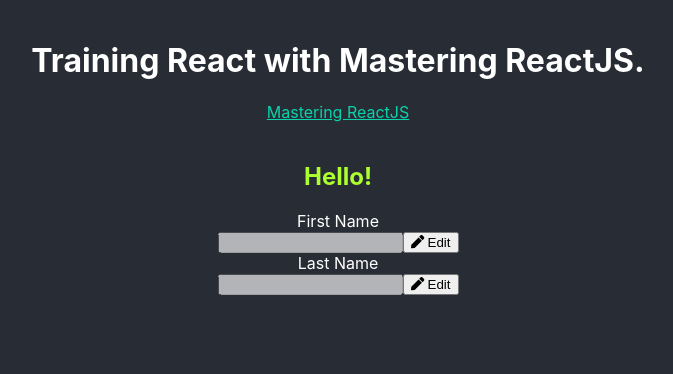
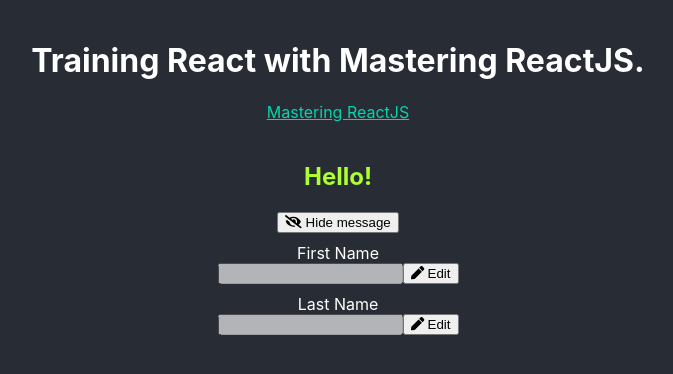
Before and after one commit to dandgerson/masterting-react, a React (Create React App) app: page / in a window 1280 px wide. Shown: the top 374 px of the page, without its empty margins (302-975 px from the left). Built offline with nearby package versions, Linux system fonts and the light colour scheme.

Commit message:
lifecycle hook usage

```diff
--- a/src/App.scss
+++ b/src/App.scss
@@ -41,3 +41,37 @@ $accent-color: #09d3ac;
 .App-logo {
   height: 40vmin;
 }
+
+.HelloReact {
+  display: flex;
+  flex-flow: column nowrap;
+  width: 100%;
+  height: 100%;
+  & > * {
+    margin-bottom: 10px;
+  }
+  & :last-child {
+    margin-bottom: 0;
+  }
+  &--messageContainer {
+    display: flex;
+    flex-flow: column nowrap;
+    align-items: center;
+  }
+  &--messageWrapper {
+    height: 70px;
+  }
+}
+
+
+.TextBox {
+  display: flex;
+  flex-flow: column nowrap;
+  justify-content: center;
+  align-items: center;
+  &--formWrapper {
+    display: flex;
+    flex-flow: row nowrap;
+    justify-content: center;
+  }
+}
--- a/src/components/Button.js
+++ b/src/components/Button.js
@@ -3,7 +3,8 @@ import React from 'react'
 const Button = ({ onClick, ...props }) =>  (
   <button
     type='button'
-    onClick={onClick}>
+    onClick={onClick}
+    className='message-toggle-button'>
     {props.children}
   </button>
 )
--- a/src/components/HelloMessage.js
+++ b/src/components/HelloMessage.js
@@ -1,11 +1,32 @@
-import React from 'react'
+import React, { useEffect } from 'react'
 import PropTypes from 'prop-types'
 
-const HelloMessage = ({ message }) => (
-  <h2 style={{color: 'greenyellow'}}>
-    {message}
-  </h2>
-)
+const HelloMessage = ({ message }) => {
+  useEffect(() => {
+    console.log('hooked ComponentDidMount')
+    return () => {
+      console.log('hooked ComponentDidUnmount')
+    }
+  }, [])
+  useEffect(() => {
+    console.log('hooked ComponentDidRender')
+    return () => {
+      console.log('hooked ComponentWillRender')
+    }
+  })
+  useEffect(() => {
+    console.log('hooked ComponentDidUpdate')
+    return () => {
+      console.log('hooked ComponentWillUpdate')
+    }
+  }, [message])
+  return (
+    <h2 style={{color: 'greenyellow'}}>
+      {message}
+    </h2>
+  )
+}
+
 
 export default HelloMessage
 
--- a/src/components/HelloReact.js
+++ b/src/components/HelloReact.js
@@ -2,10 +2,13 @@ import React, { useState } from 'react'
 
 import HelloMessage from './HelloMessage'
 import TextBox from './TextBox'
+import Button from './Button'
+import Icon from './Icon'
 
 const HelloReact = () => {
   const [ firstName, setFirstName ] = useState('')
   const [ lastName, setLastName ] = useState('')
+  const [ showMessage, setShowMessage ] = useState(true)
   const update = (state, value) => {
     console.log('update')
     switch (state) {
@@ -20,12 +23,19 @@ const HelloReact = () => {
       default: console.error('Incorrect state type')
       }
     }
+    const toggleShowMessage = () => setShowMessage(!showMessage)
     const message = `Hello${firstName ? ' ' + firstName: ''}${lastName ? ' ' + lastName: ''}!`
   return (
-    <div>
-      <HelloMessage
-        message={message}
-      />
+    <div className='HelloReact'>
+      <div className='HelloReact--messageContainer'>
+      <div className="HelloReact--messageWrapper">
+        {showMessage && <HelloMessage message={message} />}
+      </div>
+        <Button
+          onClick={toggleShowMessage}>
+          <Icon title={showMessage ? 'eye-slash' : 'eye'}/>{showMessage ? ' Hide message': ' Show message'}
+        </Button>
+      </div>
       <TextBox
         label='First Name'
         update={update.bind(null, 'firstName')}
--- a/src/components/TextBox.js
+++ b/src/components/TextBox.js
@@ -11,8 +11,9 @@ const TextBox = ({ label, ...props }) => {
   }
   const edit = () => setEditing(true)
   return (
-    <div>
+    <div className='TextBox'>
       {label}<br />
+      <div className="TextBox--formWrapper">
         <input
           type="text"
           ref={elem => ($messageBox = elem)}
@@ -23,6 +24,7 @@ const TextBox = ({ label, ...props }) => {
           {editing ? ' Update' : ' Edit'}
         </Button>
       </div>
+    </div>
   )
 }
 
```
Also changed, not shown: src/components/Icon.js (+9 -1 lines). Lines whose indentation alone changed are shown as unchanged.
